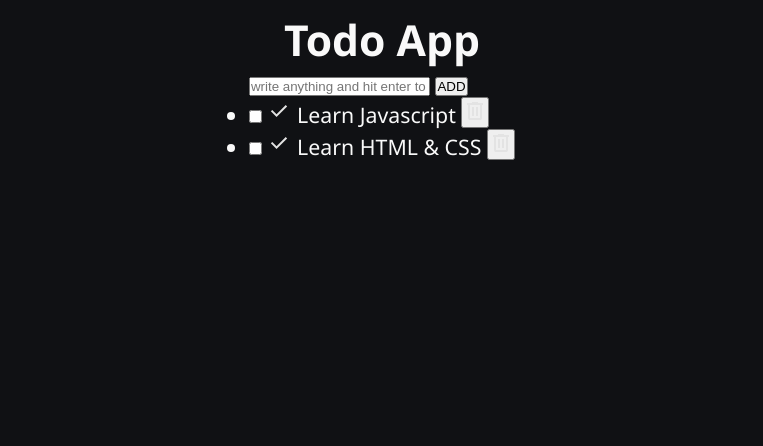
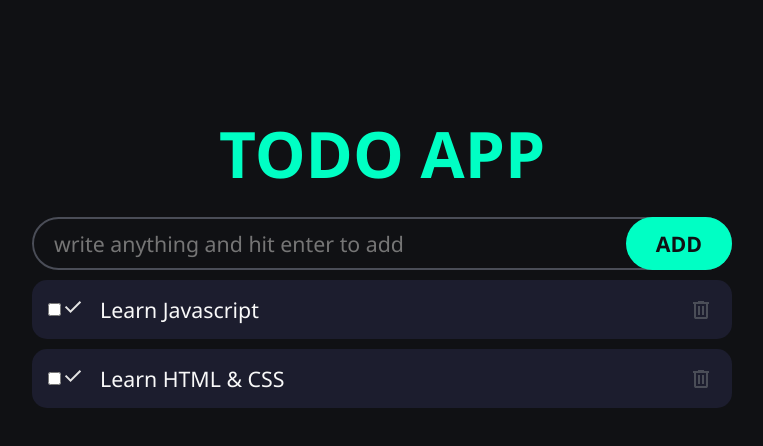
Before and after one commit to Afraar99/Task-Master, a plain HTML site: page index.html in a window 1280 px wide. Shown: the whole page, without its empty margins (258-1021 px from the left). Drawn offline with Linux system fonts and the light colour scheme.

Commit message:
Enhance Todo App styling and structure with new CSS rules and SVG color adjustments

```diff
--- a/index.html
+++ b/index.html
@@ -35,6 +35,7 @@
           <label for="todo-1" class="todo-text"> Learn Javascript </label>
           <button class="delete-button">
             <svg
+              fill="var(--secondary-color)"
               xmlns="http://www.w3.org/2000/svg"
               height="24px"
               viewBox="0 -960 960 960"
@@ -63,6 +64,7 @@
           <label for="todo-2" class="todo-text">Learn HTML & CSS</label>
           <button class="delete-button">
             <svg
+            fill="var(--secondary-color)"
               xmlns="http://www.w3.org/2000/svg"
               height="24px"
               viewBox="0 -960 960 960"
--- a/style.css
+++ b/style.css
@@ -10,7 +10,7 @@
   padding: 0;
 }
 html {
-    font-family: 'Segoe UI', 'Segoe UI', Tahoma, Geneva, Verdana, sans-serif;
+  font-family: "Segoe UI", "Segoe UI", Tahoma, Geneva, Verdana, sans-serif;
   font-size: 16pt;
   color: var(--text-color);
 }
@@ -22,3 +22,78 @@ body {
   min-height: 100vh;
   padding: 10px;
 }
+h1 {
+  margin-top: 100px;
+  margin-bottom: 20px;
+  font-size: 3rem;
+  color: var(--accent-color);
+  font-weight: 800;
+  text-transform: uppercase;
+  text-align: center;
+}
+.wrapper {
+  width: 700px;
+  max-width: 100%;
+  display: flex;
+  flex-direction: column;
+  gap: 10px;
+}
+#todo-input {
+  box-sizing: border-box;
+  padding: 10px 20px;
+  width: 100%;
+  background: none;
+  border: 2px solid var(--secondary-color);
+  border-radius: 1000px;
+  color: var(--text-color);
+  font: inherit;
+  caret-color: var(--accent-color);
+}
+#todo-input:focus {
+  outline: none;
+}
+form {
+  position: relative;
+}
+#add-button {
+  position: absolute;
+  top: 0;
+  right: 0;
+  background-color: var(--accent-color);
+  height: 100%;
+  padding: 0 30px;
+  border: none;
+  border-radius: 1000px;
+  font: inherit;
+  font-weight: 600;
+  color: var(--background);
+  cursor: pointer;
+}
+.todo {
+  margin-bottom: 10px;
+  display: flex;
+  align-items: center;
+  padding: 0px 16px;
+  background-color: var(--primary-color);
+  border-radius: 15px;
+}
+.todo .todo-text {
+  padding: 15px;
+  padding-right: 0;
+  flex-grow: 1;
+}
+.delete-button {
+  padding: 3px;
+  background: none;
+  border: none;
+  display: flex;
+  justify-content: center;
+  align-items: center;
+  cursor: pointer;
+}
+.delete-button svg {
+  transition: 200ms ease;
+}
+.delete-button:hover svg {
+  fill: red;
+}
```
Lines whose indentation alone changed are shown as unchanged.
